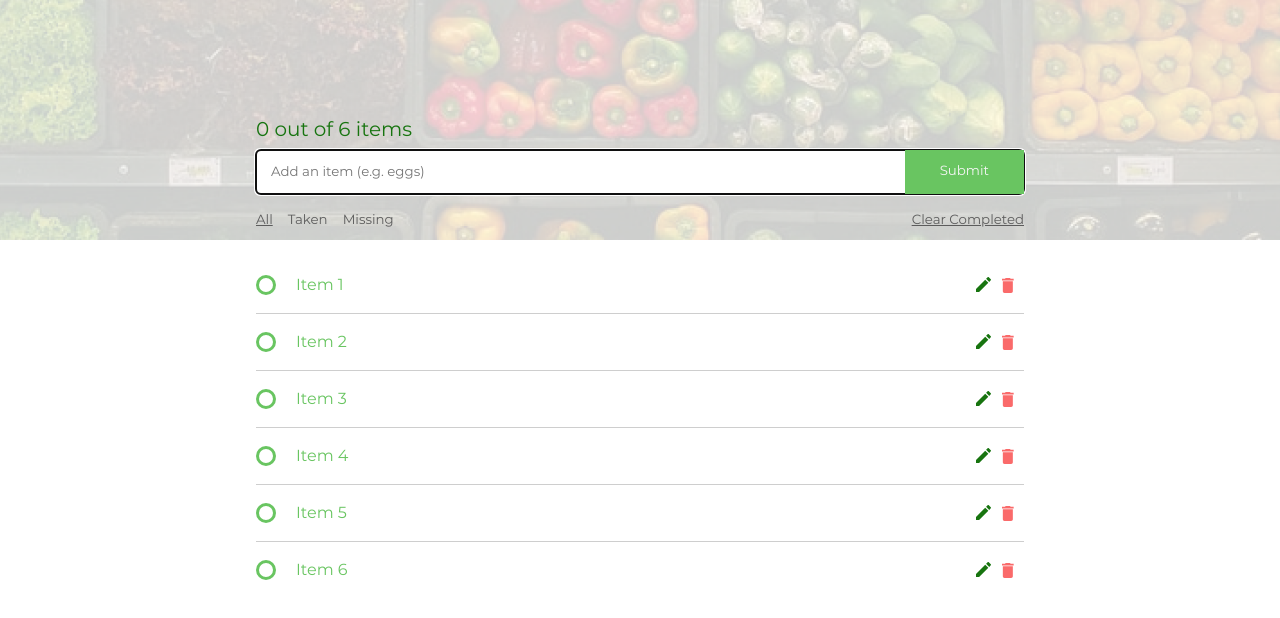
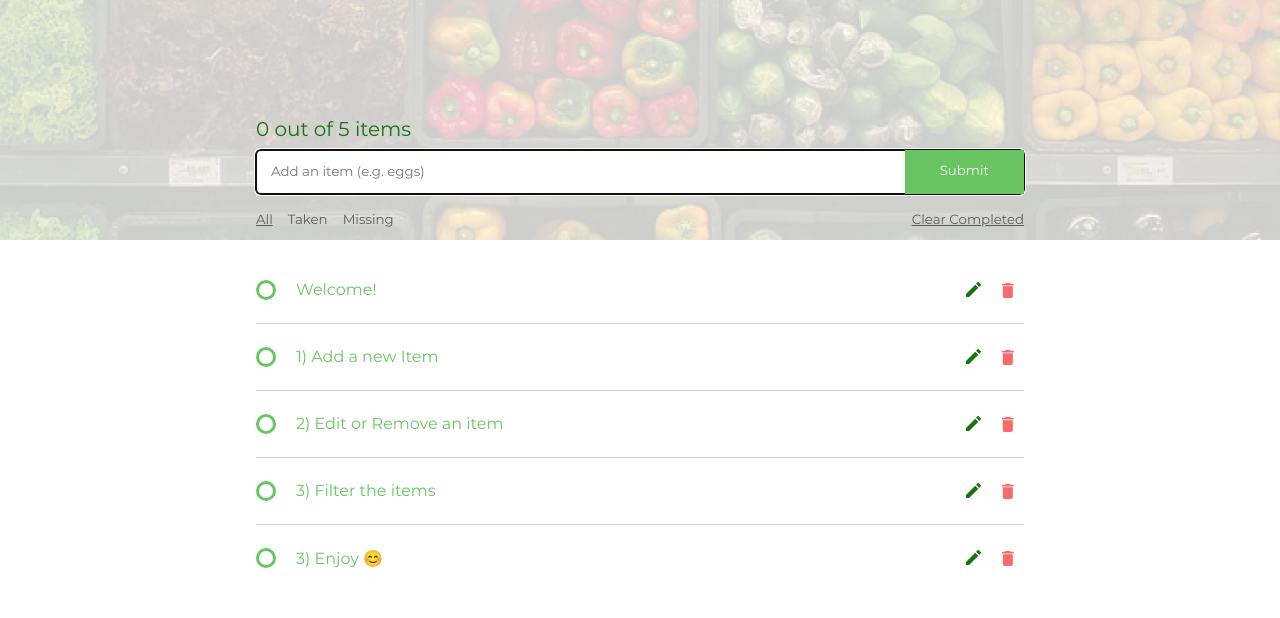
Before and after one commit to MarcoCarpo/List-App-with-React.js, a React (Create React App) app: page / in a window 1280 px wide. Shown: the top 618 px of the page. Built offline with nearby package versions, Linux system fonts and the light colour scheme.

Commit message:
set localstorage

```diff
--- a/src/components/Form.js
+++ b/src/components/Form.js
@@ -2,15 +2,10 @@ import { useRef, useEffect } from "react";
 import { useGlobalContext } from "../context";
 
 const Form = () => {
-  const {
-    isInputValid,
-    addItem,
-    invalidInput,
-    defaultModalText,
-  } = useGlobalContext();
+  const { isInputValid, addItem, invalidInput, items, ls } = useGlobalContext();
   const inputRef = useRef("");
 
-  const submitHandler = async (e) => {
+  const submitHandler = (e) => {
     // Prevent the page refreshing on submit
     e.preventDefault();
 
@@ -24,21 +19,21 @@ const Form = () => {
       };
 
       // Dispatch new user, modify the state
-      await addItem(newItem);
-
-      setTimeout(() => {
-        defaultModalText();
-      }, 1500);
+      addItem(newItem);
 
       inputRef.current.value = "";
     } else {
-      await invalidInput();
+      invalidInput();
     }
   };
 
   useEffect(() => {
     inputRef.current.focus();
   }, []);
+
+  useEffect(() => {
+    ls.setItem("listApp", JSON.stringify(items));
+  }, [items]);
 
   return (
     <form className="form" autoComplete="off" onSubmit={submitHandler}>
--- a/src/components/Item.js
+++ b/src/components/Item.js
@@ -13,6 +13,7 @@ const Item = ({ id, name, isCompleted, isEdited }) => {
     toggleEditItem,
     editItem,
     closeEditing,
+    ls,
   } = useGlobalContext();
 
   const itemInputRef = useRef("");
--- a/src/context.js
+++ b/src/context.js
@@ -1,11 +1,17 @@
 import React, { useContext, useReducer, useEffect } from "react";
-import data from "./data";
 import { reducer } from "./reducer";
+import initialData from "./initialData";
+
+window.localStorage.getItem("listApp")
+  ? window.localStorage.getItem("listApp")
+  : window.localStorage.setItem("listApp", JSON.stringify(initialData));
 
 const AppContext = React.createContext();
 
+const ls = window.localStorage;
+
 const initialState = {
-  items: data,
+  items: JSON.parse(ls.getItem("listApp")),
   isInputValid: true,
   modal: "0 out of 5 items",
   filter: "all",
@@ -72,6 +78,7 @@ const AppProvider = ({ children }) => {
         toggleEditItem,
         editItem,
         closeEditing,
+        ls,
       }}
     >
       {children}
--- a/src/data.js
+++ b/src/initialData.js
@@ -1,37 +1,31 @@
 export default [
   {
+    id: 0,
+    name: "Welcome!",
+    isCompleted: false,
+    isEdited: false,
+  },
+  {
     id: 1,
-    name: "Item 1",
+    name: "1) Add a new Item",
     isCompleted: false,
     isEdited: false,
   },
   {
     id: 2,
-    name: "Item 2",
+    name: "2) Edit or Remove an item",
     isCompleted: false,
     isEdited: false,
   },
   {
     id: 3,
-    name: "Item 3",
+    name: "3) Filter the items",
     isCompleted: false,
     isEdited: false,
   },
   {
     id: 4,
-    name: "Item 4",
-    isCompleted: false,
-    isEdited: false,
-  },
-  {
-    id: 5,
-    name: "Item 5",
-    isCompleted: false,
-    isEdited: false,
-  },
-  {
-    id: 6,
-    name: "Item 6",
+    name: "3) Enjoy 😊",
     isCompleted: false,
     isEdited: false,
   },
--- a/src/scss/3-components/Item.scss
+++ b/src/scss/3-components/Item.scss
@@ -9,16 +9,17 @@
   }
 
   &__name {
+    flex: 1;
     background: none;
     outline: none;
     border: none;
     font-size: 1.6rem;
-    padding: 1rem;
+    padding: 1.5rem 1rem;
     color: map-get($map: $colors, $key: primary);
     cursor: pointer;
     margin: 1rem 0;
     transition: 0.2s;
-    border-radius: 2rem;
+    border-radius: 3rem;
 
     &--completed {
       color: map-get($map: $colors, $key: gray);
@@ -27,7 +28,6 @@
 
     &--editing {
       background: map-get($map: $colors, $key: primary);
-
       color: map-get($map: $colors, $key: white);
     }
   }
@@ -49,6 +49,8 @@
 
   &__edit {
     transition: 0.3s;
+    margin-right: 1rem;
+    margin-left: 2rem;
   }
 
   &__edit > path {
```
